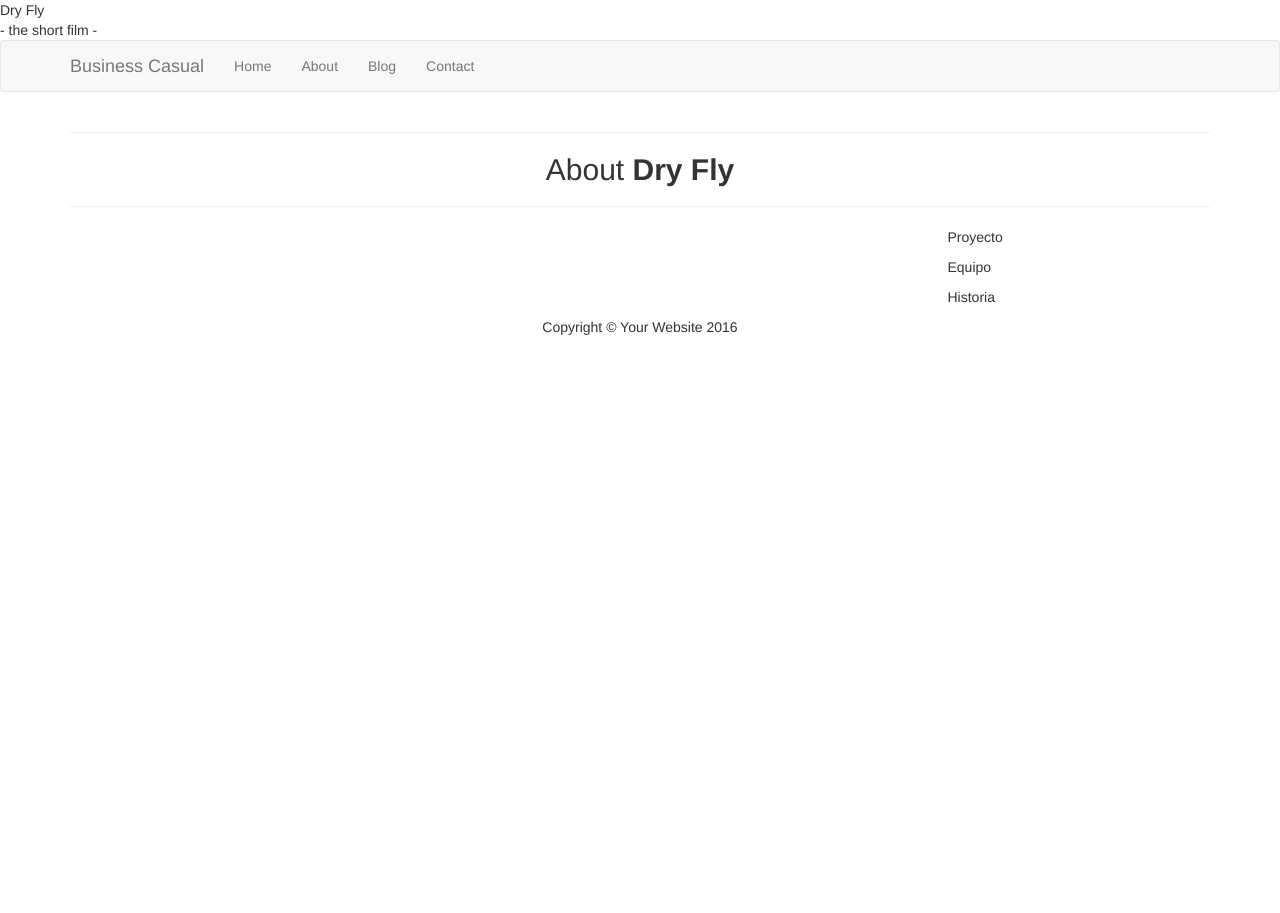
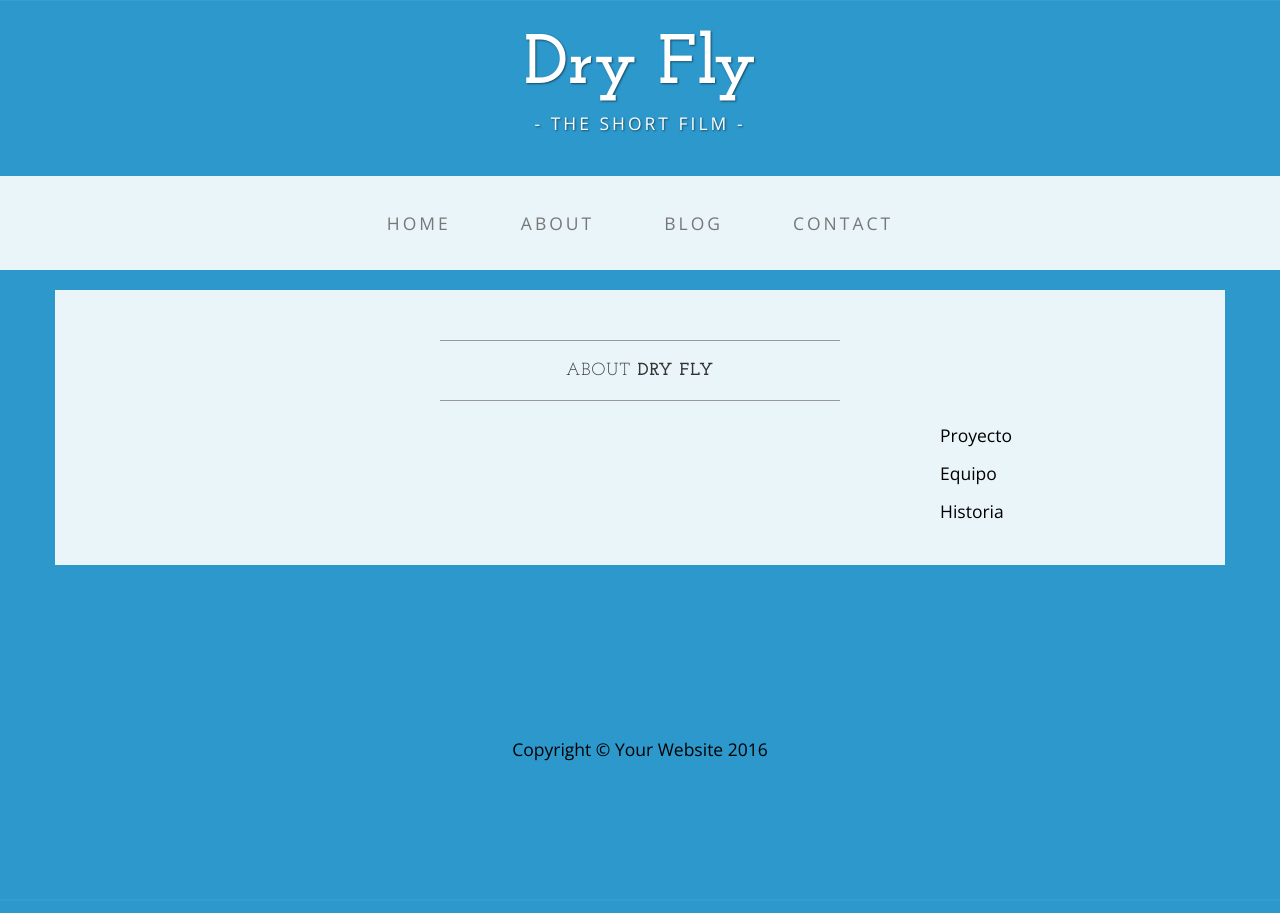
Before and after one commit to DryFly-TheShortFilm/DryFly-TheShortFilm.github.io, a Jekyll site: the page built from about.html, in a window 1280 px wide. Built offline with Jekyll 4.4.1, drawn with Linux system fonts in a browser that asks for light colours; nearby versions of some CDN libraries.

Commit message:
fix path

```diff
--- a/_layouts/post.html
+++ b/_layouts/post.html
@@ -13,7 +13,7 @@
     <link href="https://maxcdn.bootstrapcdn.com/bootstrap/3.3.6/css/bootstrap.min.css" rel="stylesheet">
 
     <!-- Custom CSS -->
-    <link href="css/style.css" rel="stylesheet">
+    <link href="/css/style.css" rel="stylesheet">
 
     <!-- Fonts -->
     <link href="https://fonts.googleapis.com/css?family=Open+Sans:300italic,400italic,600italic,700italic,800italic,400,300,600,700,800" rel="stylesheet" type="text/css">
--- a/about.html
+++ b/about.html
@@ -18,7 +18,7 @@
     <link href="https://maxcdn.bootstrapcdn.com/bootstrap/3.3.6/css/bootstrap.min.css" rel="stylesheet">
 
     <!-- Custom CSS -->
-    <link href="css/style.css" rel="stylesheet">
+    <link href="/css/style.css" rel="stylesheet">
 
     <!-- Fonts -->
     <link href="https://fonts.googleapis.com/css?family=Open+Sans:300italic,400italic,600italic,700italic,800italic,400,300,600,700,800" rel="stylesheet" type="text/css">
--- a/blog.html
+++ b/blog.html
@@ -20,7 +20,7 @@
     <link href="https://maxcdn.bootstrapcdn.com/bootstrap/3.3.6/css/bootstrap.min.css" rel="stylesheet">
 
     <!-- Custom CSS -->
-    <link href="css/style.css" rel="stylesheet">
+    <link href="/css/style.css" rel="stylesheet">
 
     <!-- Fonts -->
     <link href="https://fonts.googleapis.com/css?family=Open+Sans:300italic,400italic,600italic,700italic,800italic,400,300,600,700,800" rel="stylesheet" type="text/css">
--- a/contact.html
+++ b/contact.html
@@ -18,7 +18,7 @@
     <link href="https://maxcdn.bootstrapcdn.com/bootstrap/3.3.6/css/bootstrap.min.css" rel="stylesheet">
 
     <!-- Custom CSS -->
-    <link href="css/style.css" rel="stylesheet">
+    <link href="/css/style.css" rel="stylesheet">
 
     <!-- Fonts -->
     <link href="https://fonts.googleapis.com/css?family=Open+Sans:300italic,400italic,600italic,700italic,800italic,400,300,600,700,800" rel="stylesheet" type="text/css">
--- a/index.html
+++ b/index.html
@@ -18,7 +18,7 @@
     <link href="https://maxcdn.bootstrapcdn.com/bootstrap/3.3.6/css/bootstrap.min.css" rel="stylesheet">
 
     <!-- Custom CSS -->
-    <link href="css/style.css" rel="stylesheet">
+    <link href="/css/style.css" rel="stylesheet">
 
     <!-- Fonts -->
     <link href="https://fonts.googleapis.com/css?family=Open+Sans:300italic,400italic,600italic,700italic,800italic,400,300,600,700,800" rel="stylesheet" type="text/css">
```
